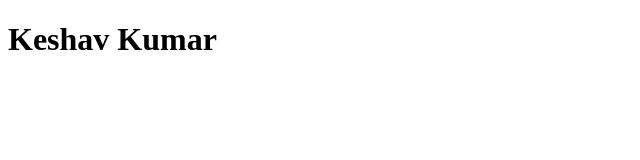
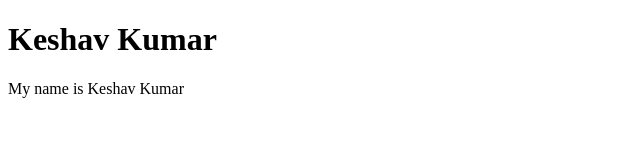
Before and after one commit to Kesharkumar/apnacollage_works, a plain HTML site: page index.html in a window 1280 px wide. Shown: the whole page, without its empty margins (0-640 px from the left). Drawn offline with Linux system fonts and the light colour scheme.

Commit message:
add about

```diff
--- a/index.html
+++ b/index.html
@@ -10,5 +10,7 @@
 
     <h1>Keshav Kumar</h1>
 
+    <p>My name is Keshav Kumar</p>
+
 </body>
 </html>
```
